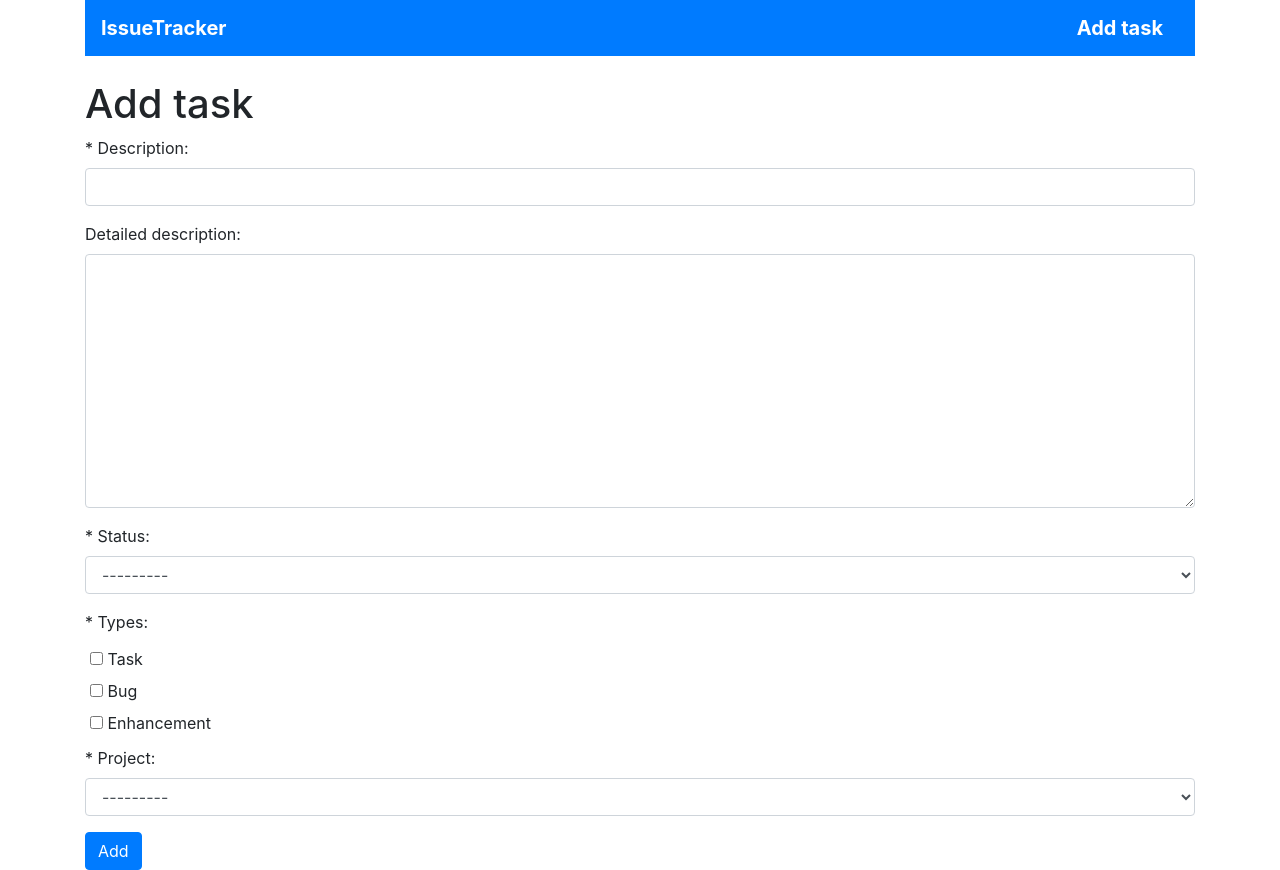
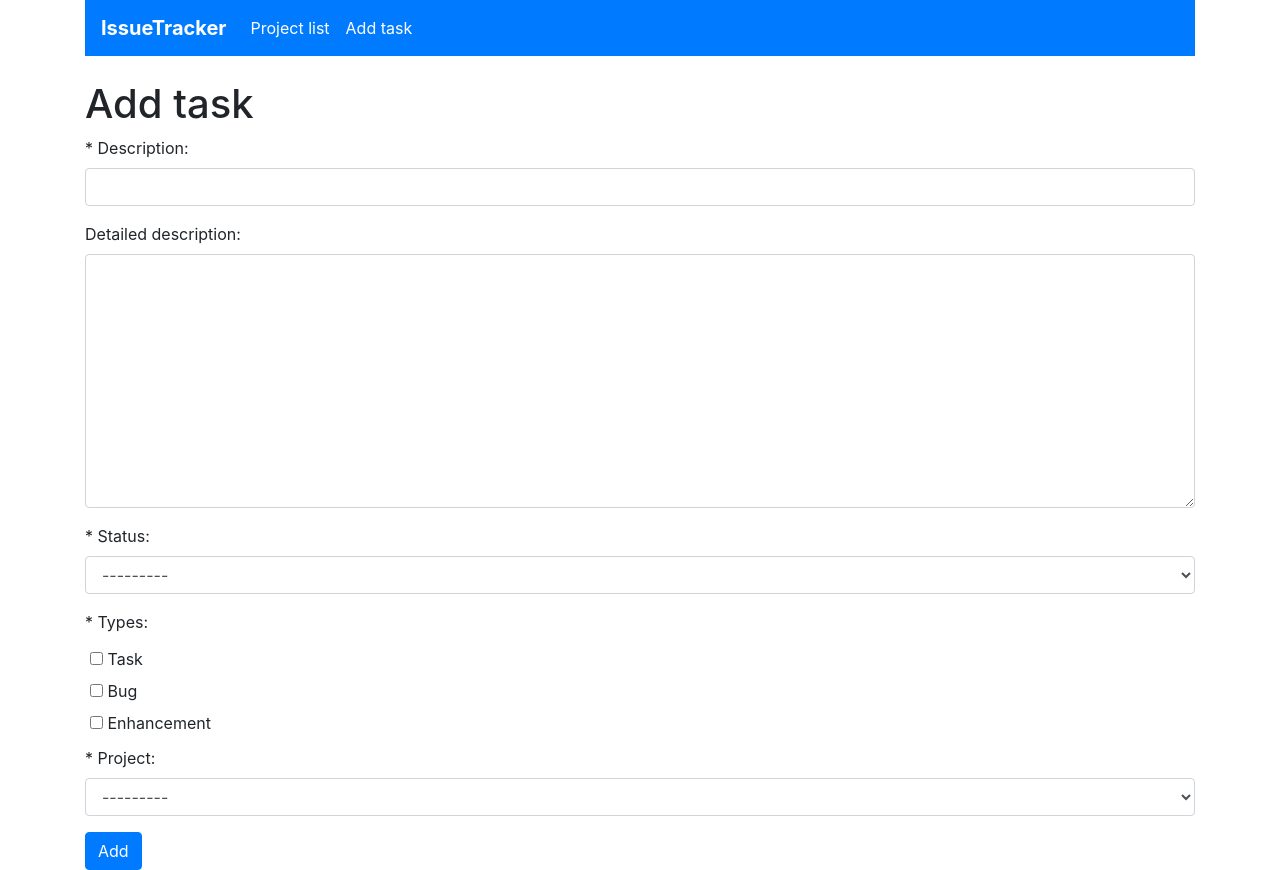
Before and after one commit to ihinion/homework_49, a Django app: page /add/ in a window 1280 px wide. Run offline with Django 3.2, Linux system fonts and the light colour scheme; data comes from the database, SQL or seed files in the repository; some libraries are stand-ins or nearby versions.

Commit message:
Changed navbar settings in base template

```diff
--- a/source/webapp/templates/base.html
+++ b/source/webapp/templates/base.html
@@ -14,9 +14,22 @@
 </head>
 <body>
 <div class="container">
-    <nav class="navbar navbar-dark bg-primary mb-4">
+    <nav class="navbar navbar-expand-lg navbar-dark bg-primary mb-4">
         <a class="navbar-brand font-weight-bold" href="{% url 'index' %}">IssueTracker</a>
-        <a class="navbar-brand font-weight-bold" href="{% url 'create' %}">Add task</a>
+        <button class="navbar-toggler" type="button" data-toggle="collapse" data-target="#navbarNav"
+                aria-controls="navbarNav" aria-expanded="false" aria-label="Toggle navigation">
+            <span class="navbar-toggler-icon"></span>
+        </button>
+        <div class="collapse navbar-collapse" id="navbarNav">
+            <ul class="navbar-nav">
+                <li class="nav-item active">
+                    <a class="nav-link" href="{% url 'projects_list' %}">Project list <span class="sr-only">(current)</span></a>
+                </li>
+                <li class="nav-item active">
+                    <a class="nav-link" href="{% url 'create' %}">Add task <span class="sr-only">(current)</span></a>
+                </li>
+            </ul>
+        </div>
     </nav>
     {% block content %}{% endblock %}
 </div>
```
